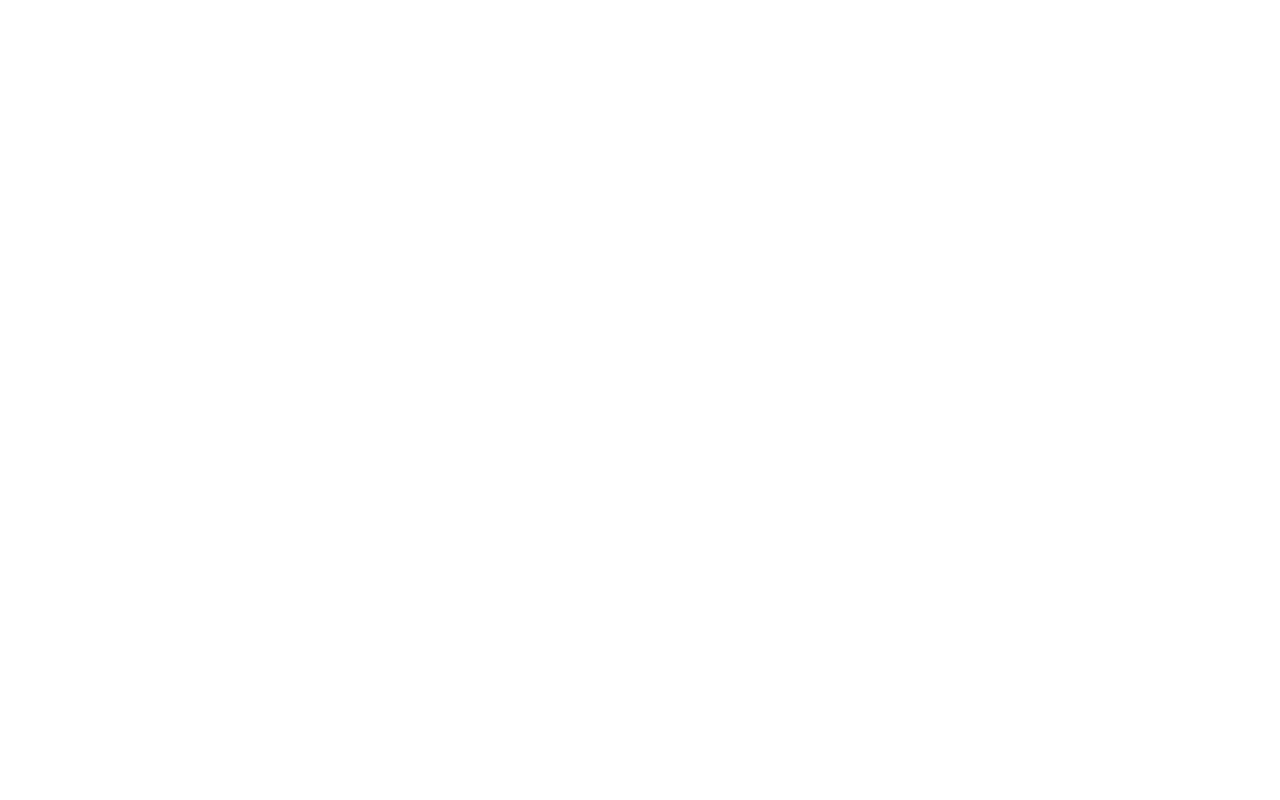
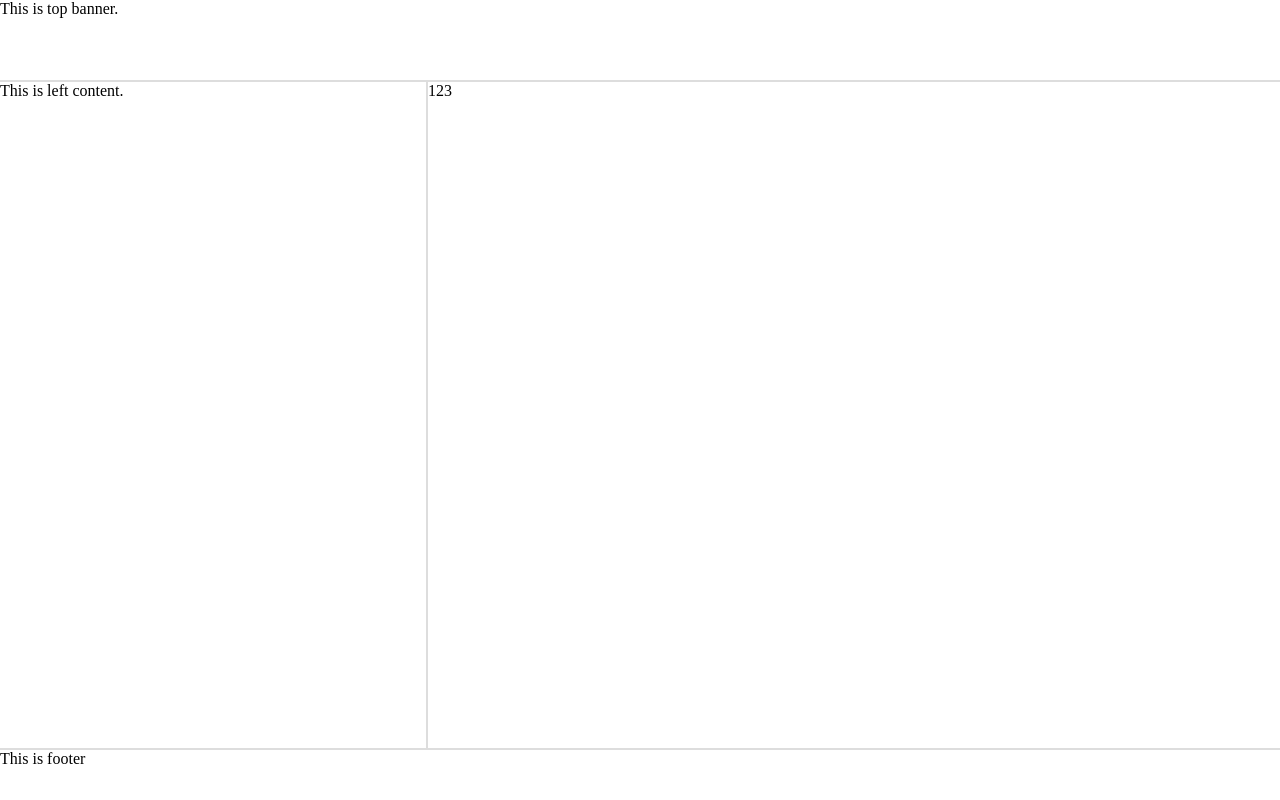
Before and after one commit to hakanaslantas/flexLayout, a website: page test/index.html in a window 1280 px wide. Drawn offline with Linux system fonts and the light colour scheme.

Commit message:
sync upgrade to 0.3.1

```diff
--- a/flexlayout.js
+++ b/flexlayout.js
@@ -95,14 +95,18 @@
 		$el.css({display: 'flex', 'flex-flow': _flow,  'justify-content': $.fn.flexLayout.flexConfig['justify-content']});
 		//go through layout array
 		$.each(layout, function(index, config){
+			//split config before using. save calculation time.
+			var tempConfig = $.isArray(config) ? config[0].split(':') : config.split(':');
+
+			//setup flexboxes
 				//get size
-			var _dimension = $.isArray(config) ? config[0].split(':')[0] : config.split(':')[0],
+			var _dimension = tempConfig[0],
 				//check whether fixed or flexible
 				_style = /(px|em)/.test(_dimension) ? 'style = "flex: 0 0 ' + _dimension + ';" ' : 'style="flex: ' + _dimension + ' 1 0;" ',
 				//check attributes
-				_attribute = $.isArray(config) ? trimAttr(config[0].split(':')[1]) : trimAttr(config.split(':')[1]),
+				_attribute = trimAttr(tempConfig[1]),
 				//added for insert html string
-				_html = $.isArray(config) ? '' : ((config.split(':')[2]) ? config.split(':')[2].replace(/^"|^'/, '').replace(/"$|'$/, '') : ''),
+				_html = $.isArray(config) ? '' : ((tempConfig[2]) ? tempConfig[2].replace(/^"|^'|"$|'$/g, '') : ''),
 				//make block object
 				_$block = $('<div ' + _style + _attribute + '>' + _html + '</div>'),
 				//save a copy of arrays, it might be multiple same level of blocks; therefore do not 'shift' on original array
@@ -181,53 +185,71 @@
 	/**
 	 * Trim attributes given by user, if user uses selectors style(e.g. #, .)
 	 *
-	 * Note: if using selector style, the function performs under the assumption that only one 'id' exits.
-	 * 		 That is, there is only one '#' in the selector style string.
+	 * Note: Now the attributes takes variabes of style in one string, but separated with space.
+	 * E.g. .class1 #id .class2 region View ui="some-ui" foo="bar"
 	 */
 	function trimAttr(attrStr){
-		var _attr = '',
-			_classArr = [];
-		//empty
-		if(!attrStr)
+		var _attr = {},
+			_tempArr = [],
+			temp,
+			resultStr = ' ';
+		//empty or long string with spaces
+		if(!attrStr || !attrStr.replace(/^\s+|\s+$/g, ''))
 			return '';
-		//selector style
-		if(/(#|\.)/.test(attrStr) && !/(href)/.test(attrStr)){
-			//remove spaces
-			attrStr = attrStr.replace(/\s/g, '');
-			//id exists
-			if(/#.*?(?=\.|$)/i.test(attrStr)){
-				_attr += attrStr.match(/#.*?(?=\.|$)/i)[0].replace('#', 'id="') + '"';
-				//remove # part in the original string for later use
-				attrStr = attrStr.replace(attrStr.match(/#.*?(?=\.|$)/i)[0], '');
+
+		//not empty string, now takes attrubites separated with space.
+		//Note: need to ignore the spaces inside attributes like, foo="bar1 bar2"
+		_tempArr = attrStr.replace(/^\s+|\s+$/g, '').match(/(?:[^\s"]+|"[^"]*")+/g);
+
+		//loop through all the attributes
+		_tempArr.forEach(function(attr){
+			//start with a '#', means id, only one id exists, replace the old one
+			if(/^#/.test(attr)){
+				_attr.id = attr.slice(1);
 			}
-			if(attrStr){
-				//add classes to attribute string
-				_attr += ' class="';
-				_classArr = attrStr.split('.');
-				$.each(_classArr, function(index, str){
-					if(str)//ignore empty string caused by split
-						_attr += str + ((index === _classArr.length - 1) ? '' : ' ');
-				});
-				_attr +='"';
+			//start with a '.', means class. append
+			else if(/^\./.test(attr)){
+				(_attr.class) ? _attr.class.push(attr.slice(1)) : (_attr.class = [attr.slice(1)]);
 			}
-			return _attr;
-		}
-		//region and view
-		else if(!/(=)/.test(attrStr)){
-			//check whether capitalized(View)
-			if(attrStr.charAt(0) === attrStr.charAt(0).toUpperCase())
-				return 'view="' + attrStr + '" ';
-			else if(attrStr.charAt(0) === attrStr.charAt(0).toLowerCase())
-				return 'region="' + attrStr + '"';
-			else{
-				console.warn('please check your region/view name setting.');
-				return '';
+			//test whether contains "=". if yes, treat as attribute
+			else if(/=/.test(attr)){
+				temp = attr.split('=');
+				//trim double quotes added by split
+				temp[1] = temp[1].replace(/^"|^'|"$|'$/g, '');
+				//check whether it is class
+				//if yes, append
+				if(/^class/.test(attr)){
+					(_attr.class) ? _attr.class.push(temp[1]) : (_attr.class = [temp[1]]);
+				}
+				//if no, rewrite
+				else{
+					_attr[temp[0]] = temp[1];
+				}
+			}
+			//check whether starts with lower case letter, if yes region
+			else if(attr.charAt(0) === attr.charAt(0).toLowerCase()){
+				_attr.region = attr;
+			}
+			//check whether starts with upper case letter, if yes view
+			else if(attr.charAt(0) === attr.charAt(0).toUpperCase()){
+				_attr.view = attr;
+			}
+			//unknow type
+			else
+				console.warn('jQuery::flexlayout::unknow type of attributes');
+		});
+
+		//assemble return string
+		for(var name in _attr){
+			if(name === 'class'){
+				resultStr += ' ' + name.toString() + '="' + _attr[name].join(' ') + '"';
+			}else{
+				resultStr += ' ' + name.toString() + '="' + _attr[name] + '"';
 			}
 		}
-		//inline style
-		else{
-			return attrStr;
-		}
+
+		//return result string
+		return resultStr;
 	}
 
 	/**
--- a/test/index.html
+++ b/test/index.html
@@ -16,11 +16,11 @@
 		<script src="jquery.js"></script>
 		<script src="../flexlayout.js"></script>
 		<script>
-			$('.test').flexlayout(/*[
-					'80px:class="top banner":"<div>This is top banner.</div>"',
-					['1:id="content"', ['1:.content-left:"This is left content."','2:.content-right:"123"']],
+			$('.test').flexlayout([
+					'80px:.banner class="top banner"  #lalala #hahaha top Banner:"<div>This is top banner.</div>"',
+					['1:id="content"', ['1:.content-left:"This is left content."','2:.content-right Content.Right:"123"']],
 					'50px:.footer:"<span>This is footer</span>"'
-				]*/);
+				]);
 		</script>
 	</body>
 </html>
```
Also changed, not shown: flexlayout.min.js.
